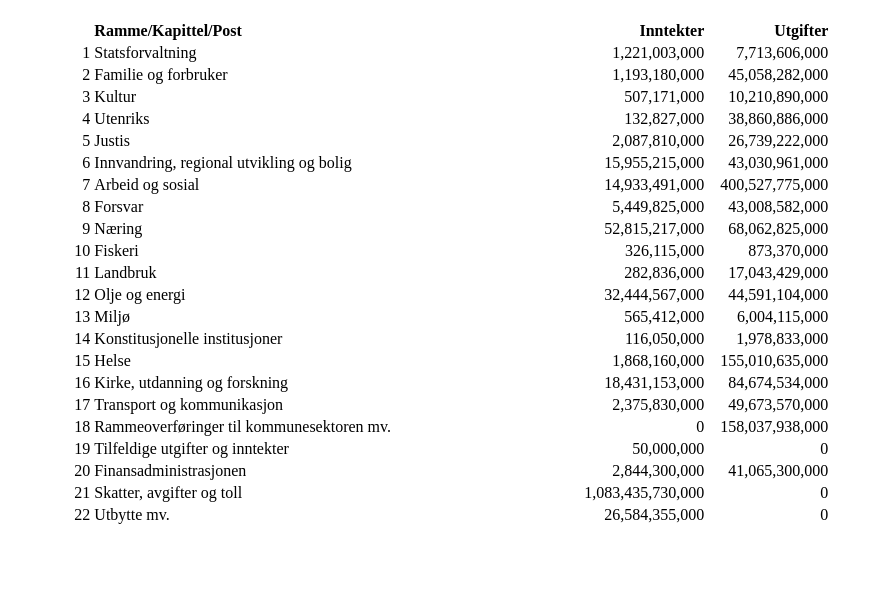
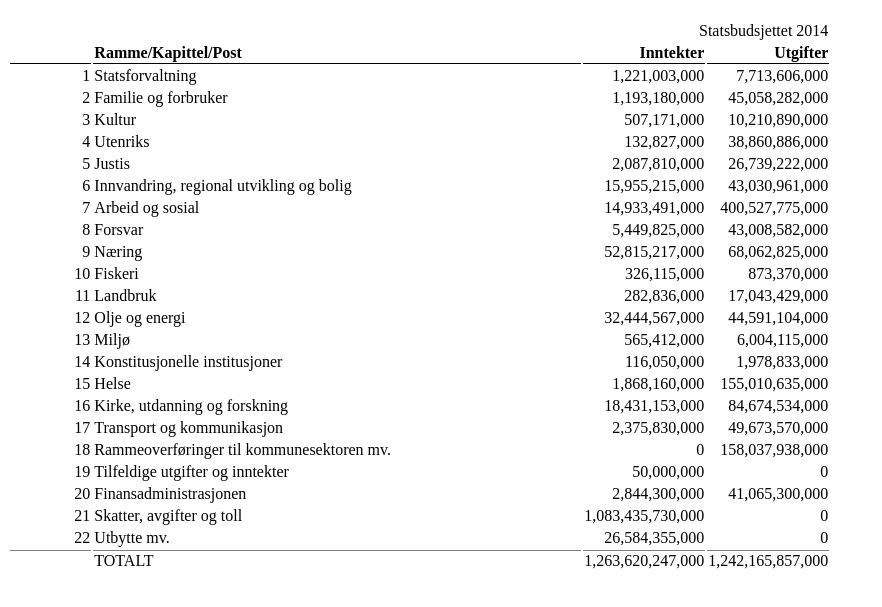
Before and after one commit to holderdeord/hdo-budget, a website: page index.html in a window 1280 px wide. Shown: the part 61-668 px from the top of the page, without its empty margins (0-882 px from the left). Drawn offline with nearby package versions, Linux system fonts and the light colour scheme.

Commit message:
Added total and name of budget

```diff
--- a/index.html
+++ b/index.html
@@ -11,6 +11,10 @@
 		<h1>Statsbudsjett</h1>
 		<table class="budget">
 			<thead>
+				<tr>
+					<td colspan="2">&nbsp;</td>
+					<td colspan="2">{{budget.meta.name}}</td>
+				</tr>
 				<tr>
 					<th class="no">&nbsp;</th>
 					<th class="name">Ramme/Kapittel/Post</th>
@@ -56,6 +60,14 @@
 					</td>
 				</tr>
 			</tbody>
+			<tfoot>
+				<tr>
+					<td class="no">&nbsp;</td>
+					<td class="name">TOTALT</td>
+					<td class="revenue">{{budget.meta.revenueFormatted}}</td>
+					<td class="cost">{{budget.meta.costFormatted}}</td>
+				</tr>
+			</tfoot>
 		</table>
 	</body>
 </html>
--- a/less/budget.less
+++ b/less/budget.less
@@ -4,6 +4,13 @@ table.budget {
 	table {
 		border-spacing: 0;
 		width: 100%;
+	}
+	tbody [colspan] {
+		background: #ccc;
+		padding: 0;
+		[colspan] {
+			background: #aaa;
+		}
 	}
 	td,
 	th {
@@ -19,13 +26,12 @@ table.budget {
 		&.cose {
 			width: 15%;
 		}
-		&[colspan] {
-			background: #ccc;
-			padding: 0;
-			[colspan] {
-				background: #aaa;
-			}
-		}
+	}
+	tfoot td {
+		border-top: solid 1px grey;
+	}
+	thead th {
+		border-bottom: solid 1px black;
 	}
 	tr.toggler {
 		td {
--- a/src/budget.js
+++ b/src/budget.js
@@ -9,7 +9,13 @@ angular.module("budgetApp", [])
 	})
 	.factory("budget", ['$q', function ($q) {
 		var format = "0,0";
-		function FrameFactory () {
+		function update (cost, revenue) {
+			this.cost += cost;
+			this.costFormatted = numeral(this.cost).format(format);
+			this.revenue += revenue;
+			this.revenueFormatted = numeral(this.revenue).format(format);
+		};
+		function FrameFactory (budget) {
 			function Frame(frameNo, frameName) {
 				this.no = frameNo;
 				this.name = frameName;
@@ -22,10 +28,8 @@ angular.module("budgetApp", [])
 					this.chapters.push(chapter);
 				}
 				this.update = function (cost, revenue) {
-					this.cost += cost;
-					this.costFormatted = numeral(this.cost).format(format);
-					this.revenue += revenue;
-					this.revenueFormatted = numeral(this.revenue).format(format);
+					budget.update(cost, revenue);
+					update.call(this, cost, revenue);
 				}
 			}
 			var frameIsResolved = {};
@@ -113,8 +117,19 @@ angular.module("budgetApp", [])
 			}
 		}
 		return {
-			$new: function (name) {
-				var frames = new FrameFactory();
+			$new: function (meta) {
+				function Budget(meta) {
+					angular.extend(this, meta);
+					this.cost = 0;
+					this.costFormatted = numeral(0).format(format);
+					this.revenue = 0;
+					this.revenueFormatted = numeral(0).format(format);
+					this.update = function (cost, revenue) {
+						update.call(this, cost, revenue);
+					};
+				}
+				var budget = new Budget(meta);
+				var frames = new FrameFactory(budget);
 				var chapters = new ChapterFactory(frames);
 				var posts = new PostFactory(chapters);
 				return {
@@ -123,7 +138,7 @@ angular.module("budgetApp", [])
 					addPost: posts.add,
 					chapters: chapters.chapters,
 					frames: frames.frames,
-					name: name,
+					meta: budget,
 					posts: posts.posts
 				}
 			}
@@ -187,16 +202,16 @@ angular.module("budgetApp", [])
 				deferred.resolve();
 			}
 		}
-		function $new(bJson) {
-			var b = budget.$new(bJson.name);
+		function $new(meta) {
+			var b = budget.$new(meta);
 			var deferred = $q.defer();
-			var promises = bJson.posts.map(function (url) {
+			var promises = meta.posts.map(function (url) {
 				var d = $q.defer();
 				posts(url).then(parsePosts(b, d));
 				return d.promise;
 			});
 			var structureDeferred = $q.defer();
-			structure(bJson.structure).then(parseStructure(b, structureDeferred));
+			structure(meta.structure).then(parseStructure(b, structureDeferred));
 			promises.push(structureDeferred);
 			$q.all(promises).then(function () {
 				deferred.resolve(b);
--- a/test/when-loading-the-budget-into-the-budget-controller.js
+++ b/test/when-loading-the-budget-into-the-budget-controller.js
@@ -15,7 +15,7 @@ describe("When loading budget(s) into the budget controller", function () {
 			]);
 		});
 		spyOn(budgetLoader, "$new").andCallFake(function () {
-			return { then: function (cb) { cb(budget.$new("default budget")); }};
+			return { then: function (cb) { cb(budget.$new({ name: "default budget" })); }};
 		});
 		$controller('BudgetController', { $scope: scope, budgetLoader: budgetLoader, d3: d3 });
 		$rootScope.$apply();
@@ -27,6 +27,6 @@ describe("When loading budget(s) into the budget controller", function () {
 	}));
 
 	it("should load default budget", function () {
-		expect(scope.budget.name).toEqual("default budget");
+		expect(scope.budget.meta.name).toEqual("default budget");
 	})
 });
--- a/test/when-using-the-budget-loader-service.js
+++ b/test/when-using-the-budget-loader-service.js
@@ -60,7 +60,7 @@ describe("When using the budget loader service", function () {
 	it("should resolve .$new with a new budget", inject(function ($rootScope) {
 		var structure = bl.structure("frames");
 		bl.$new(b).then(function (budget) {
-			expect(budget.name).toEqual("test budget");
+			expect(budget.meta.name).toEqual("test budget");
 			expect(budget.frames.length).toBe(1);
 			expect(budget.chapters.length).toBe(1);
 			expect(budget.posts.length).toBe(3);
--- a/test/when-using-the-budget-service.js
+++ b/test/when-using-the-budget-service.js
@@ -3,14 +3,19 @@ describe("When using the budget-service", function () {
 
 	beforeEach(module('budgetApp'));
 	beforeEach(inject(function (budget) {
-		b = budget.$new("test");
+		b = budget.$new({name: "test"});
 		b.addFrame(1, "test");
 		b.addChapter(1, 11, "test");
 		b.addPost(11, 1, "test", 100);
 	}));
 
 	it("should be able to name budget", function () {
-		expect(b.name).toEqual("test");
+		expect(b.meta.name).toEqual("test");
+	});
+
+	it("should be able to see cost and revenue", function () {
+		expect(b.meta.cost).toBe(0);
+		expect(b.meta.revenue).toBe(0);
 	});
 
 	it("should be able to add frame", function () {
@@ -74,6 +79,13 @@ describe("When using the budget-service", function () {
 		expect(b.frames[0].cost).toBe(200);
 	}));
 
+	it("should add amount to budget", inject(function ($rootScope) {
+		b.addPost(11, 1, "test", 100);
+		$rootScope.$apply();
+		expect(b.meta.revenue).toBe(0);
+		expect(b.meta.cost).toBe(200);
+	}));
+
 	it("should be able to add chapter after posts", inject(function ($rootScope) {
 		b.addPost(12, 1, "test post 1", 100);
 		b.addPost(12, 2, "test post 2", 100);
```
Also changed, not shown: css/budget.css.
